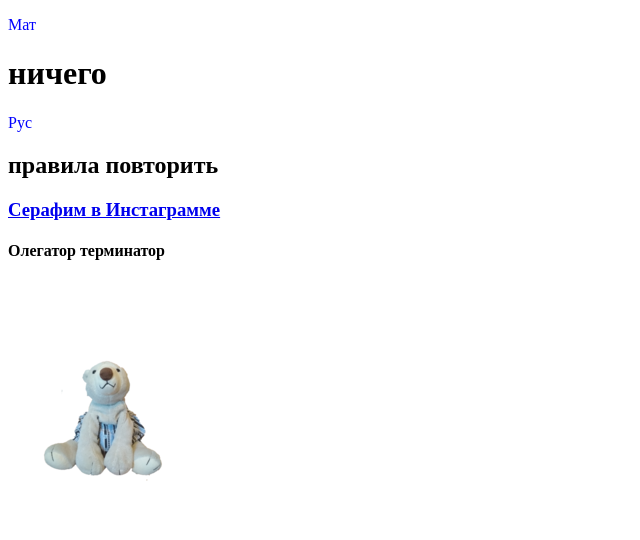
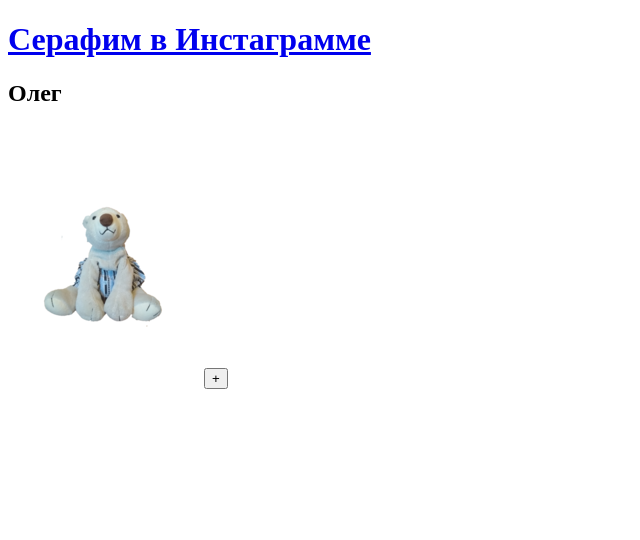
Before and after one commit to OTube/dnevnikolega.github.io, a plain HTML site: page index.html in a window 1280 px wide. Shown: the whole page, without its empty margins (0-640 px from the left). Drawn offline with Linux system fonts and the light colour scheme.

Commit message:
Update index.html

```diff
--- a/index.html
+++ b/index.html
@@ -5,10 +5,21 @@
 	<style>p{color:blue; font-family: Impact"}</style>
 </head>
 <body>
-	<p>Мат</p><h1>ничего</h1>
-	<p>Рус</p><h2>правила повторить</h2>
-	<h3><a href="https://www.instagram.com/1serafim1_official/">Серафим в Инстаграмме</a></h3>
-	<h4>Олегатор терминатор</h4>
-	<img src="images\1584457066120.ico" width="192" height="256">
+	<h1><a href='https://www.instagram.com/1serafim1_official'/>Серафим в Инстаграмме</a></h1>
+	<p><h2>Олег</h2></p>
+	<h3 id="pt">$</h3>
+	<script type="text/javascript">
+  		var point = localStorage.getItem("pointvalue")
+  		document.getElementById("pt").innerHTML = point;
+  		alert(point);
+		function increaser()
+		{
+			point++;
+			document.getElementById("pt").innerHTML = point;
+			localStorage.setItem("pointvalue", point);
+		}
+	</script>
+	<img src='images\1584457066120.ico' width="192" height="256"/>
+	<input type="button" value="+" onclick="increaser()"/>
 </body>
 </html>
```
